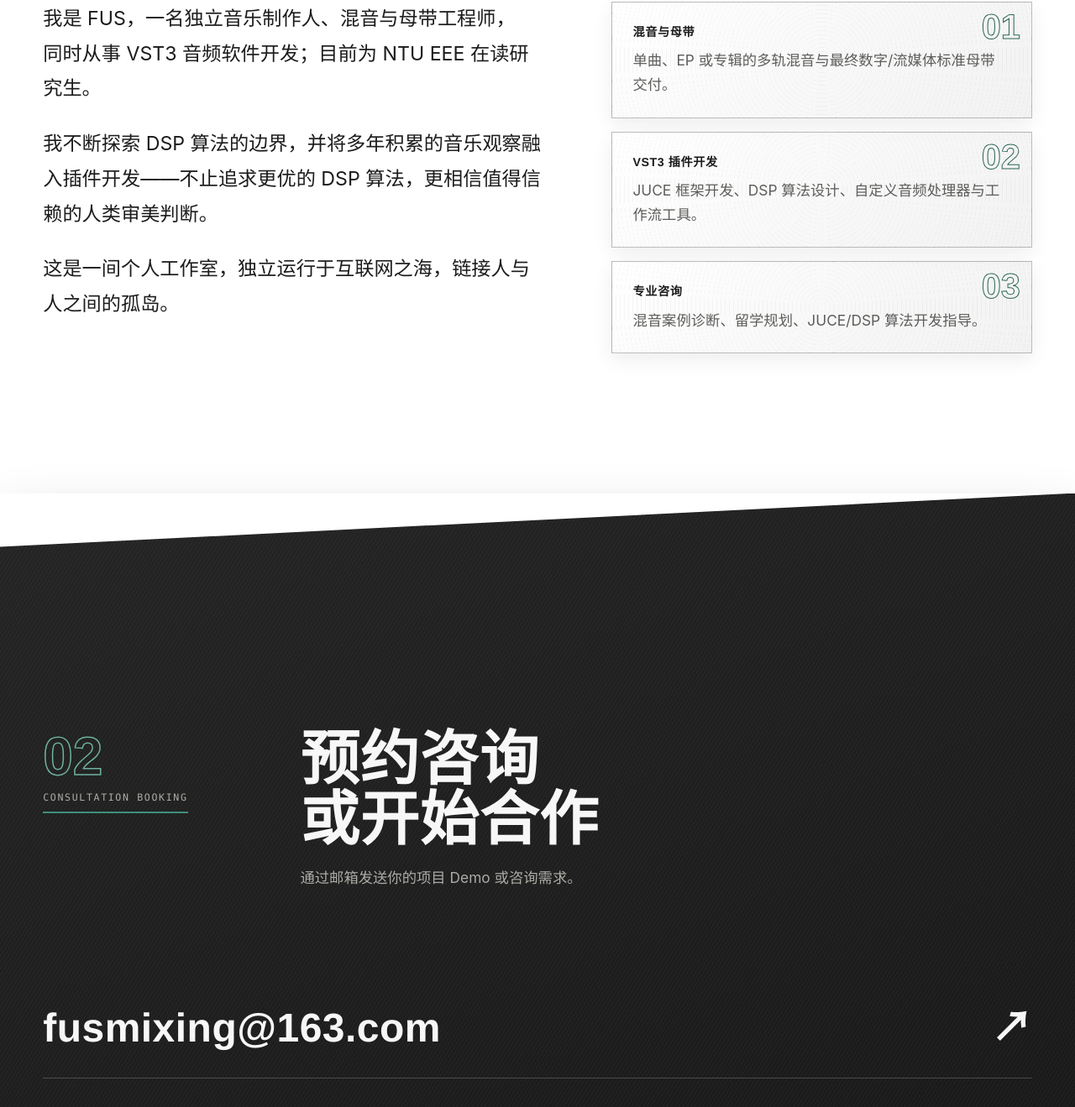
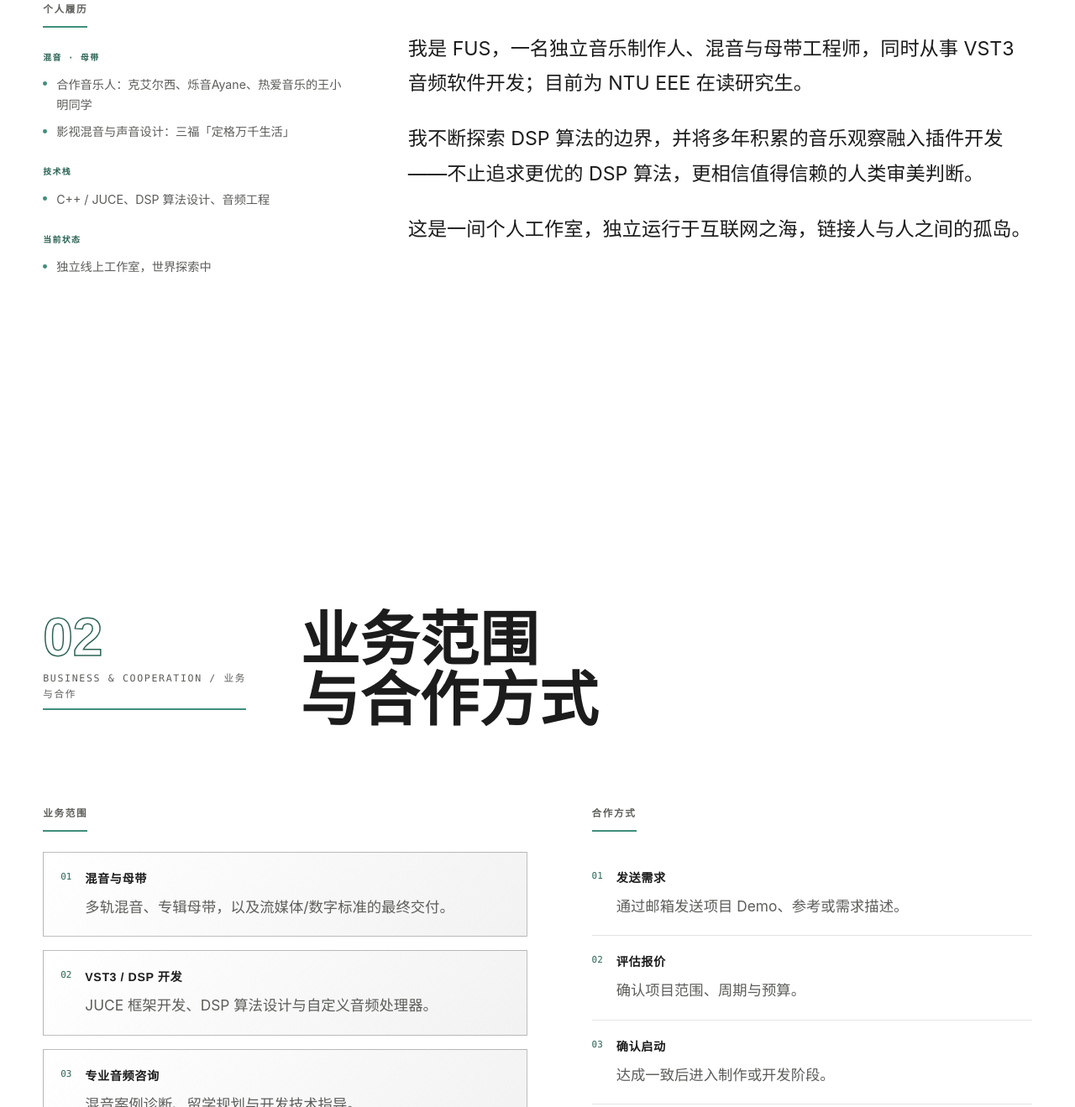
Before and after one commit to FUS-37/FUS-37.github.io, an Astro site: page /about in a window 1280 px wide. Shown: the part 1076-2395 px from the top of the page at 84% size. Built offline with nearby package versions, Linux system fonts and the light colour scheme; Astro itself is replaced by a stand-in of ours.

Commit message:
Rework about page profile with business section and resume

```diff
--- a/src/pages/about.astro
+++ b/src/pages/about.astro
@@ -21,7 +21,30 @@ import SectionShell from "../components/sections/SectionShell.astro";
     label="Profile / 个人简介"
     title="制作、工程与软件开发的结合"
   >
-    <div class="about-grid">
+    <div class="profile-grid">
+      <div class="resume">
+        <h3 class="resume__title">个人履历</h3>
+        <div class="resume__group">
+          <h4 class="resume__group-title">混音 · 母带</h4>
+          <ul class="resume__list">
+            <li>合作音乐人：克艾尔西、烁音Ayane、热爱音乐的王小明同学</li>
+            <li>影视混音与声音设计：三福「定格万千生活」</li>
+          </ul>
+        </div>
+        <div class="resume__group">
+          <h4 class="resume__group-title">技术栈</h4>
+          <ul class="resume__list">
+            <li>C++ / JUCE、DSP 算法设计、音频工程</li>
+          </ul>
+        </div>
+        <div class="resume__group">
+          <h4 class="resume__group-title">当前状态</h4>
+          <ul class="resume__list">
+            <li>独立线上工作室，世界探索中</li>
+          </ul>
+        </div>
+      </div>
+
       <div class="about-text">
         <p>
           我是 FUS，一名独立音乐制作人、混音与母带工程师，同时从事 VST3 音频软件开发；目前为 NTU EEE 在读研究生。
@@ -33,32 +56,88 @@ import SectionShell from "../components/sections/SectionShell.astro";
           这是一间个人工作室，独立运行于互联网之海，链接人与人之间的孤岛。
         </p>
       </div>
+    </div>
+  </SectionShell>
 
-      <div class="services-list">
-        <div class="service-item">
-          <span class="service-item__index">01</span>
-          <h3>混音与母带</h3>
-          <p>单曲、EP 或专辑的多轨混音与最终数字/流媒体标准母带交付。</p>
-        </div>
+  <SectionShell
+    index={2}
+    label="Business & Cooperation / 业务与合作"
+    title="业务范围与合作方式"
+  >
+    <div class="biz-grid">
+      <div class="biz-col">
+        <h3 class="biz-col__title">业务范围</h3>
+        <ul class="biz-list">
+          <li>
+            <span class="biz-list__num">01</span>
+            <div>
+              <h4>混音与母带</h4>
+              <p>多轨混音、专辑母带，以及流媒体/数字标准的最终交付。</p>
+            </div>
+          </li>
+          <li>
+            <span class="biz-list__num">02</span>
+            <div>
+              <h4>VST3 / DSP 开发</h4>
+              <p>JUCE 框架开发、DSP 算法设计与自定义音频处理器。</p>
+            </div>
+          </li>
+          <li>
+            <span class="biz-list__num">03</span>
+            <div>
+              <h4>专业音频咨询</h4>
+              <p>混音案例诊断、留学规划与开发技术指导。</p>
+            </div>
+          </li>
+          <li>
+            <span class="biz-list__num">04</span>
+            <div>
+              <h4>声音设计</h4>
+              <p>影视/游戏音效与声音品牌氛围设计。</p>
+            </div>
+          </li>
+        </ul>
+      </div>
 
-        <div class="service-item">
-          <span class="service-item__index">02</span>
-          <h3>VST3 插件开发</h3>
-          <p>JUCE 框架开发、DSP 算法设计、自定义音频处理器与工作流工具。</p>
-        </div>
-
-        <div class="service-item">
-          <span class="service-item__index">03</span>
-          <h3>专业咨询</h3>
-          <p>混音案例诊断、留学规划、JUCE/DSP 算法开发指导。</p>
-        </div>
+      <div class="biz-col">
+        <h3 class="biz-col__title">合作方式</h3>
+        <ol class="biz-steps">
+          <li>
+            <span class="biz-steps__num">01</span>
+            <div>
+              <h4>发送需求</h4>
+              <p>通过邮箱发送项目 Demo、参考或需求描述。</p>
+            </div>
+          </li>
+          <li>
+            <span class="biz-steps__num">02</span>
+            <div>
+              <h4>评估报价</h4>
+              <p>确认项目范围、周期与预算。</p>
+            </div>
+          </li>
+          <li>
+            <span class="biz-steps__num">03</span>
+            <div>
+              <h4>确认启动</h4>
+              <p>达成一致后进入制作或开发阶段。</p>
+            </div>
+          </li>
+          <li>
+            <span class="biz-steps__num">04</span>
+            <div>
+              <h4>迭代交付</h4>
+              <p>反馈迭代，直至满意交付。</p>
+            </div>
+          </li>
+        </ol>
       </div>
     </div>
   </SectionShell>
 
   <SectionShell
     id="contact"
-    index={2}
+    index={3}
     label="Consultation Booking"
     title="预约咨询或开始合作"
     description="通过邮箱发送你的项目 Demo 或咨询需求。"
@@ -73,11 +152,11 @@ import SectionShell from "../components/sections/SectionShell.astro";
 </BaseLayout>
 
 <style>
-  .about-grid {
+  .profile-grid {
     display: grid;
-    grid-template-columns: minmax(0, 1.2fr) minmax(0, 1fr);
+    grid-template-columns: minmax(0, 0.65fr) minmax(0, 1.35fr);
     gap: clamp(2rem, 6vw, 6rem);
-    align-items: start;
+    align-items: center;
   }
 
   .about-text {
@@ -88,40 +167,127 @@ import SectionShell from "../components/sections/SectionShell.astro";
     line-height: 1.8;
   }
 
-  .services-list {
+  .resume {
+    display: grid;
+    gap: 1.75rem;
+    align-content: start;
+  }
+
+  .resume__title {
+    width: fit-content;
+    padding-bottom: 0.6rem;
+    border-bottom: 2px solid var(--brass);
+    color: var(--text-secondary);
+    font-family: var(--font-mono);
+    font-size: var(--text-xs);
+    letter-spacing: 0.14em;
+    text-transform: uppercase;
+  }
+
+  .resume__group {
+    display: grid;
+    gap: 0.75rem;
+  }
+
+  .resume__group-title {
+    color: var(--brass-dark);
+    font-family: var(--font-mono);
+    font-size: 0.62rem;
+    letter-spacing: 0.14em;
+    text-transform: uppercase;
+  }
+
+  .resume__list {
+    display: grid;
+    gap: 0.5rem;
+    list-style: none;
+  }
+
+  .resume__list li {
+    position: relative;
+    padding-left: 1rem;
+    color: var(--text-secondary);
+    font-size: var(--text-sm);
+    line-height: 1.7;
+  }
+
+  .resume__list li::before {
+    position: absolute;
+    top: 0.6em;
+    left: 0;
+    width: 0.3rem;
+    height: 0.3rem;
+    border-radius: 50%;
+    background: var(--brass);
+    content: "";
+  }
+
+  .biz-grid {
+    display: grid;
+    grid-template-columns: minmax(0, 1.1fr) minmax(0, 1fr);
+    gap: clamp(2rem, 6vw, 6rem);
+    align-items: start;
+  }
+
+  .biz-col {
+    display: grid;
+    gap: 1.5rem;
+    align-content: start;
+  }
+
+  .biz-col__title {
+    width: fit-content;
+    padding-bottom: 0.6rem;
+    border-bottom: 2px solid var(--brass);
+    color: var(--text-secondary);
+    font-family: var(--font-mono);
+    font-size: var(--text-xs);
+    letter-spacing: 0.14em;
+    text-transform: uppercase;
+  }
+
+  .biz-list {
     display: grid;
     gap: 1rem;
+    list-style: none;
   }
 
-  .service-item {
-    position: relative;
-    padding: 1.5rem;
+  .biz-list li {
+    display: grid;
+    grid-template-columns: auto 1fr;
+    gap: 1rem;
+    padding: 1.25rem;
     border: 1px solid var(--line-medium);
-    background:
-      repeating-radial-gradient(
-        circle,
-        rgb(27 28 27 / 4%) 0 0.4px,
-        transparent 0.6px 5px
-      ),
-      linear-gradient(135deg, var(--paper-bright), rgb(0 0 0 / 5%));
-    box-shadow: 0 0.5rem 1.4rem rgb(20 20 19 / 7%);
-    overflow: hidden;
+    background: linear-gradient(135deg, var(--paper-bright), rgb(0 0 0 / 5%));
   }
 
-  .service-item__index {
-    position: absolute;
-    top: 0.5rem;
-    right: 0.8rem;
-    color: transparent;
-    -webkit-text-stroke: 1px var(--brass-dark);
-    font-family: var(--font-display);
-    font-size: 2.6rem;
-    font-weight: 800;
-    line-height: 1;
+  .biz-steps {
+    display: grid;
+    list-style: none;
   }
 
-  .service-item h3 {
-    margin-bottom: 0.5rem;
+  .biz-steps li {
+    display: grid;
+    grid-template-columns: auto 1fr;
+    gap: 1rem;
+    padding: 1.25rem 0;
+    border-bottom: 1px solid var(--line-soft);
+  }
+
+  .biz-steps li:last-child {
+    border-bottom: 0;
+  }
+
+  .biz-list__num,
+  .biz-steps__num {
+    color: var(--brass-dark);
+    font-family: var(--font-mono);
+    font-size: 0.68rem;
+  }
+
+  .biz-list h4,
+  .biz-steps h4 {
+    margin-bottom: 0.4rem;
     font-family: var(--font-display);
     font-size: var(--text-sm);
     font-weight: 800;
@@ -129,12 +295,18 @@ import SectionShell from "../components/sections/SectionShell.astro";
     text-transform: uppercase;
   }
 
-  .service-item p {
+  .biz-list p,
+  .biz-steps p {
     color: var(--text-secondary);
+    line-height: 1.7;
   }
 
   @media (max-width: 48rem) {
-    .about-grid {
+    .profile-grid {
+      grid-template-columns: 1fr;
+    }
+
+    .biz-grid {
       grid-template-columns: 1fr;
     }
   }
```
